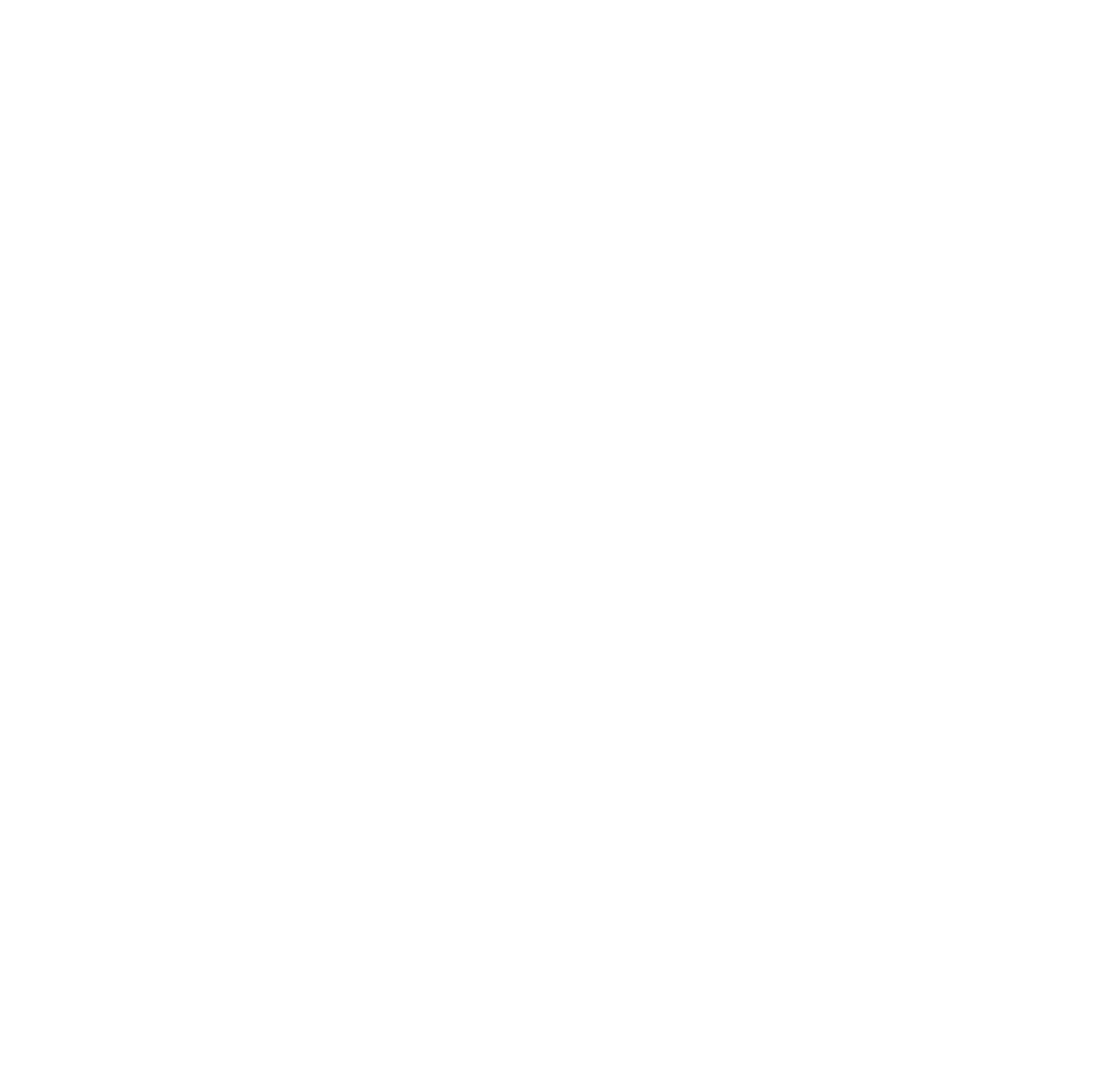
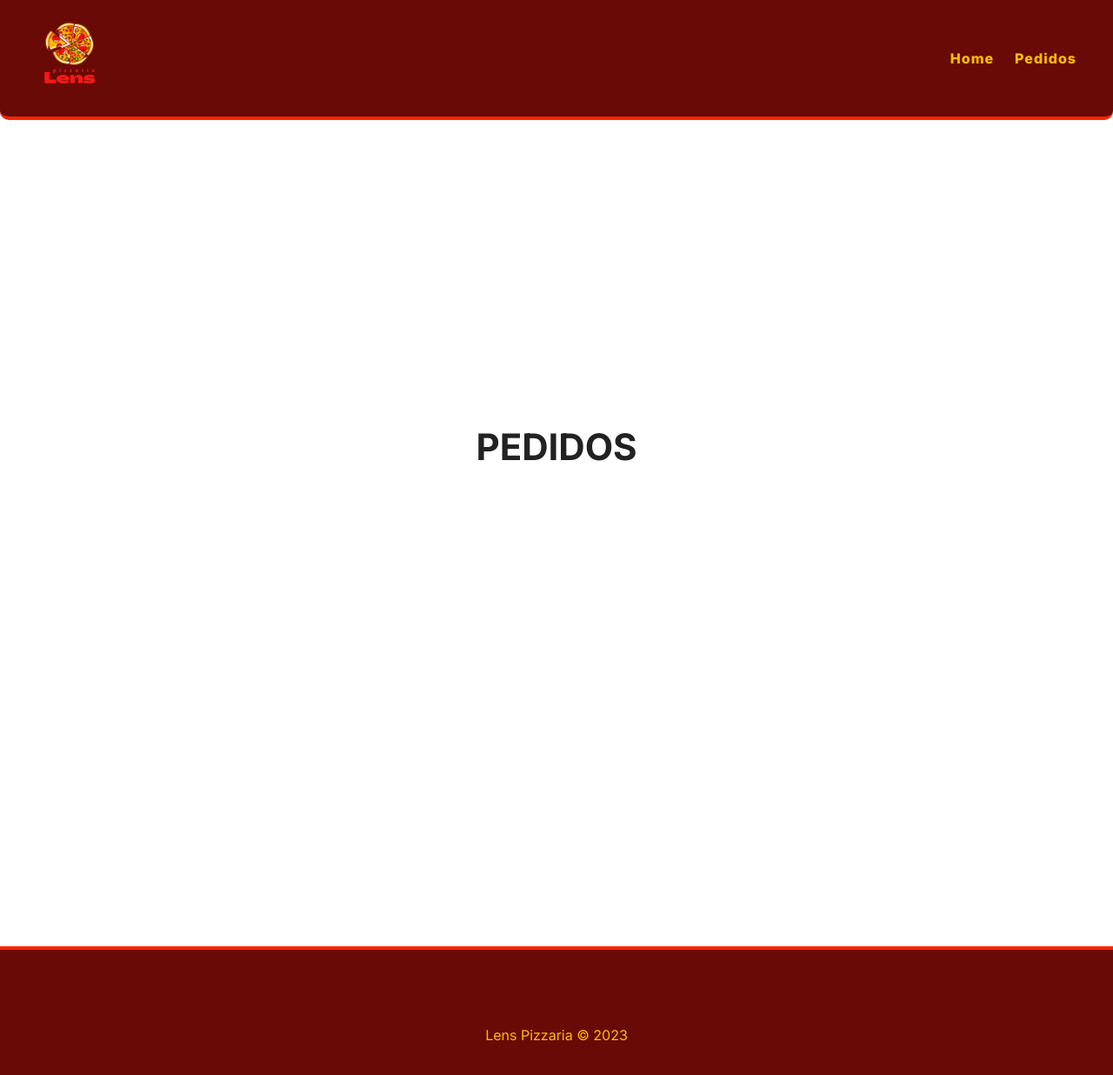
Before and after one commit to Vbrand01/lens-pizzaria, a Vue app: page /pedidos in a window 1280 px wide. Before the commit this address had no page. Shown: the top 1236 px of the page at 87% size. Before the commit the page ends 800 px from the top, so only its background shows below. Built offline with nearby package versions, Linux system fonts and the light colour scheme.

Commit message:
add nav and footer

```diff
--- a/src/App.vue
+++ b/src/App.vue
@@ -1,7 +1,55 @@
 <template>
+
+  <Navbar :logo="logo_src" :alt="app_name" />
+  <router-view />
+  <Footer />
 
 </template>
 
+<script>
+  import Navbar from './components/Navbar.vue';
+  import Footer from './components/Footer.vue';
+
+  export default {
+    components: {
+      Navbar,
+      Footer
+    },
+
+    data(){
+      return {
+        logo_src: "/img/logo.png",
+        app_name: "Lens Pizzaria"
+
+      }
+    }
+
+  }
+
+
+</script>
+
 <style>
 
+  @import url('https://fonts.googleapis.com/css2?family=Inter:wght@400;500;600;700;800;900&family=Monoton&family=Russo+One&family=VT323&display=swap');
+
+  *{
+    font-family: 'Inter', sans-serif;
+    padding: 0;
+    margin: 0;
+    box-sizing: border-box;
+  }
+
+  .main-container{
+    margin: 350px;
+    min-height: 250px;
+  }
+
+  h1{
+    text-align: center;
+    font-size: 42px;
+    margin-bottom: 30px;
+    color: #222
+  }
+
 </style>
--- /dev/null
+++ b/src/components/Footer.vue
@@ -0,0 +1,24 @@
+<template>
+    <footer id="footer">
+        <p>Lens Pizzaria &copy; 2023</p>
+    </footer>
+</template>
+
+<script>
+export default{
+    name: "Footer"
+}
+</script>
+
+<style scoped>
+    #footer{
+        height: 200px;
+        background-color: rgb(105, 10, 7);
+        border-top: 4px solid rgb(255, 38, 0);
+        color: rgb(255, 187, 0);
+        display: flex;
+        align-items: center;
+        justify-content: center;
+        width: 100%;
+    }
+</style>
--- /dev/null
+++ b/src/components/Navbar.vue
@@ -0,0 +1,58 @@
+<template>
+    <div id="nav">
+        <router-link to="/" id="logo-url">
+            <img :src="logo" :alt="alt" id="logo">
+        </router-link>
+        <router-link to="/">Home</router-link>
+        <router-link to="/pedidos">Pedidos</router-link>
+    </div>
+</template>
+
+<script>
+
+    export default {
+        name: "Navbar",
+        props: [
+            "logo",
+            "alt"
+        ]
+    }
+
+</script>
+
+<style scoped>
+
+    #nav{
+        background-color: rgb(105, 10, 7);
+        border-bottom: 4px solid rgb(255, 38, 0);
+        padding:  15px 30px;
+        border-radius: 0px 0px 10px 10px;
+        display: flex;
+        justify-content: flex-end;
+        align-items: center;
+    }
+
+    #nav #logo-url{
+        margin: auto;
+        margin-left: 0;
+    }
+
+    #logo {
+        width: 100px;
+        height: 100px;
+    }
+
+    #nav a {
+        color: rgb(255, 187, 0);
+        font-weight: 800;
+        letter-spacing: 1px;
+        text-decoration: none;
+        margin: 12px;
+        transition: .5s;
+    }
+
+    #nav a:hover{
+        color: #FFF;
+    }
+
+</style>
--- a/src/router/index.js
+++ b/src/router/index.js
@@ -1,19 +1,19 @@
 import { createRouter, createWebHistory } from 'vue-router'
-import HomeView from '../views/HomeView.vue'
+import Home from '../views/Home.vue'
 
 const routes = [
   {
     path: '/',
     name: 'home',
-    component: HomeView
+    component: Home
   },
   {
-    path: '/about',
-    name: 'about',
+    path: '/pedidos',
+    name: 'Pedidos',
     // route level code-splitting
     // this generates a separate chunk (about.[hash].js) for this route
     // which is lazy-loaded when the route is visited.
-    component: () => import(/* webpackChunkName: "about" */ '../views/AboutView.vue')
+    component: () => import(/* webpackChunkName: "about" */ '../views/Pedidos.vue')
   }
 ]
 
--- a/src/views/AboutView.vue
+++ /dev/null
@@ -1,5 +0,0 @@
-<template>
-  <div class="about">
-
-  </div>
-</template>
--- a/src/views/HomeView.vue
+++ b/src/views/Home.vue
@@ -1,6 +1,6 @@
 <template>
-  <div class="home">
-
+  <div class="main-container">
+    <h1>HOME</h1>
   </div>
 </template>
 
--- /dev/null
+++ b/src/views/Pedidos.vue
@@ -0,0 +1,5 @@
+<template>
+  <div class="main-container">
+    <h1>PEDIDOS</h1>
+  </div>
+</template>
```
Also changed, not shown: src/components/HelloWorld.vue (deleted, +0 -58 lines).
